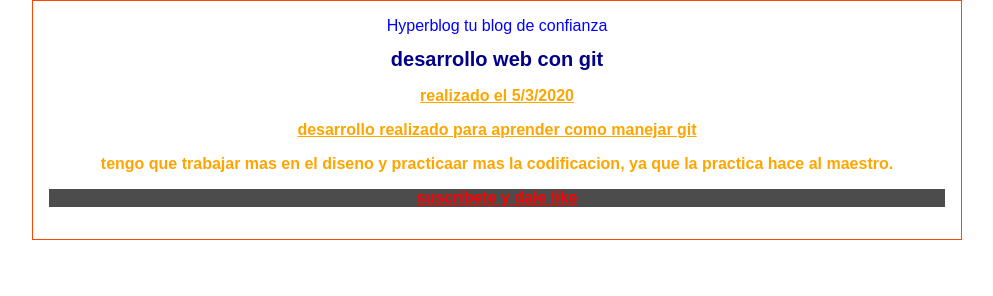
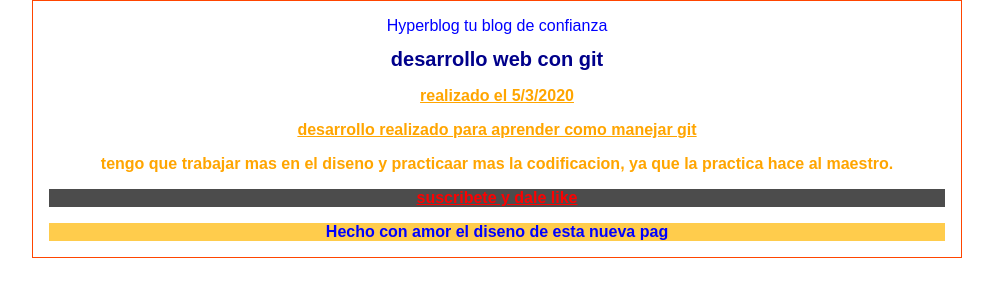
Before and after one commit to juanjlg/index, a plain HTML site: page index.html in a window 1280 px wide. Shown: the whole page, without its empty margins (143-1136 px from the left). Drawn offline with Linux system fonts and the light colour scheme.

Commit message:
cabecera/ footer terminado

```diff
--- a/css/estilos.css
+++ b/css/estilos.css
@@ -39,3 +39,12 @@ p{
     border: red;
     background-color: rgba(0, 0, 0, 70%);
 }
+
+#footer {
+    background: rgba(255, 183, 0, 0.70);
+    color: blue;
+    text-align: center;
+    margin: 0;
+    padding: 0;
+    font-weight: bold;
+}
--- a/index.html
+++ b/index.html
@@ -2,6 +2,7 @@
 <head>
     <title>bienvenido a index 2.0</title>
     <link rel="stylesheet" href="css/estilos.css" />
+    <meta charset="utf-8" />
 </head>
 <body>
     <div id="container">
@@ -16,5 +17,8 @@
             <p class="explicacion">tengo que trabajar mas en el diseno y practicaar mas la codificacion, ya que la practica hace al maestro.</p>
             <p class="suscripcion">suscribete y dale like</p>
         </div>
+        <div id="footer">
+          Hecho con amor el diseno de esta nueva pag
+        </div>
     </div>
 </body>
```
